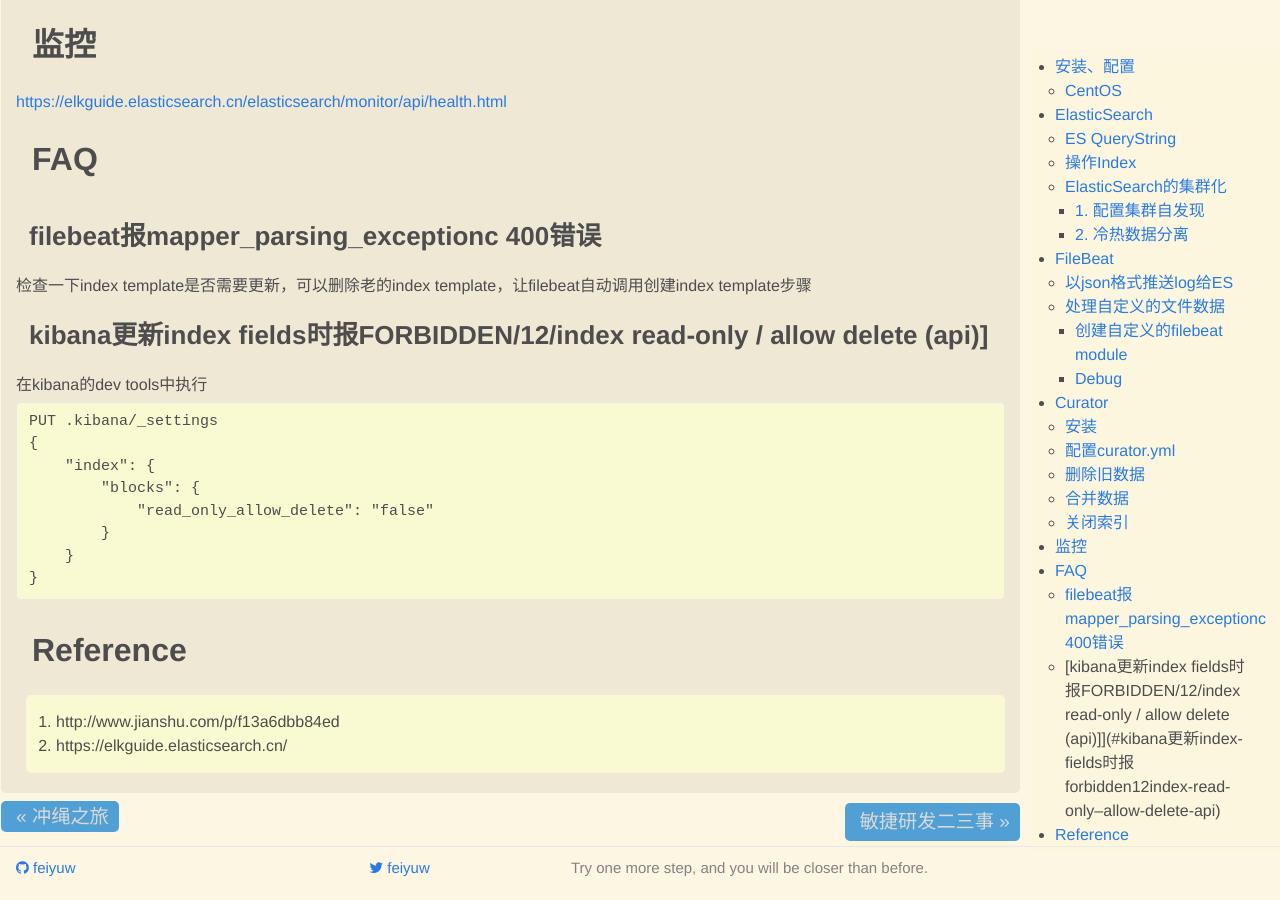
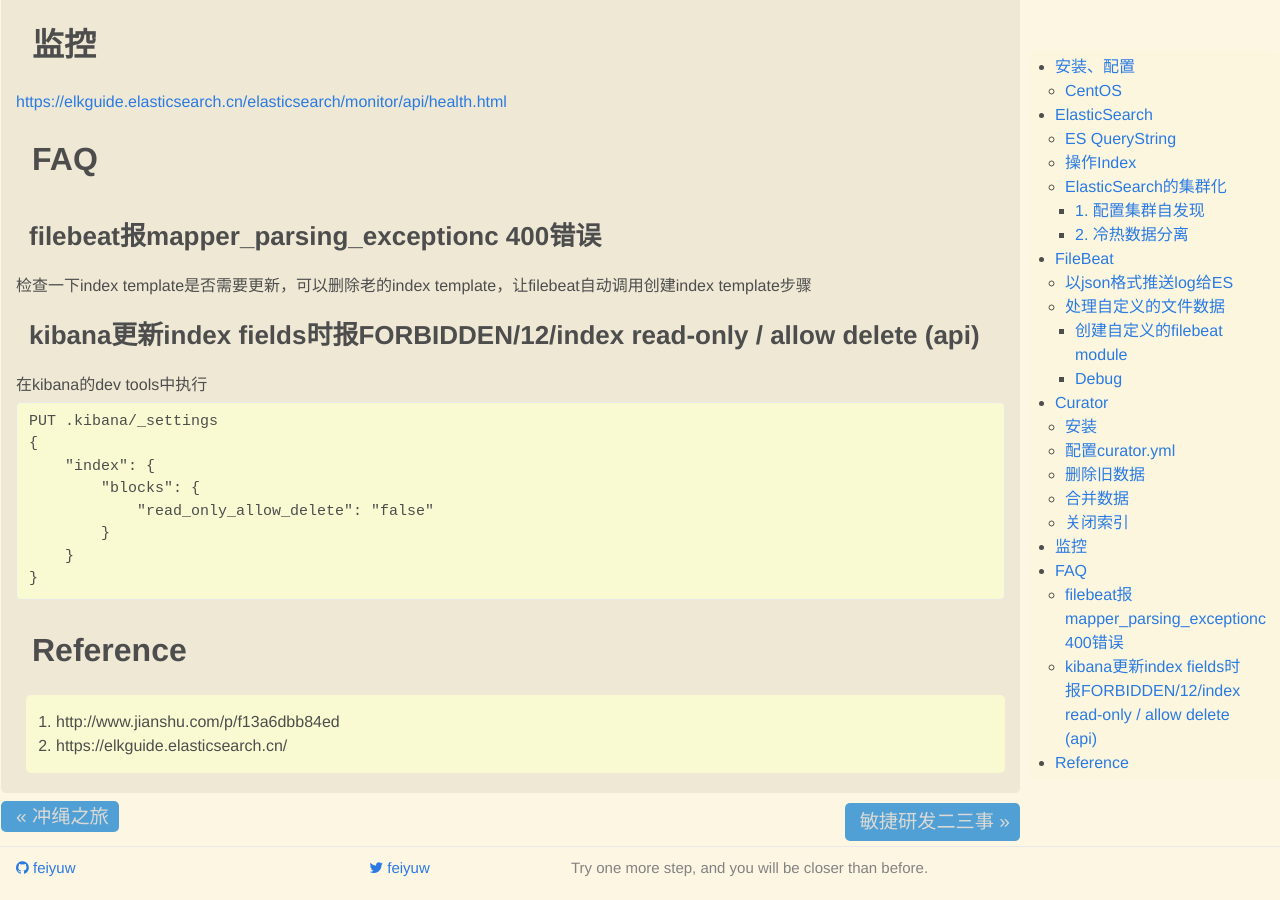
Before and after one commit to feiyuw/feiyuw.github.io, a Jekyll site: the page built from _posts/2018-06-05-elk-notes.md, in a window 1280 px wide and 900 px high, scrolled down 7892 px. Built offline with Jekyll 4.4.1, drawn with Linux system fonts in a browser that asks for light colours; nearby versions of some CDN libraries; comment, search, counter and statistics services are not loaded.

Commit message:
update one blog

````diff
--- a/_posts/2018-06-05-elk-notes.md
+++ b/_posts/2018-06-05-elk-notes.md
@@ -335,7 +335,7 @@ logging:
 
 检查一下index template是否需要更新，可以删除老的index template，让filebeat自动调用创建index template步骤
 
-### kibana更新index fields时报FORBIDDEN/12/index read-only / allow delete (api)]
+### kibana更新index fields时报FORBIDDEN/12/index read-only / allow delete (api)
 
 在kibana的dev tools中执行
 ```
````
